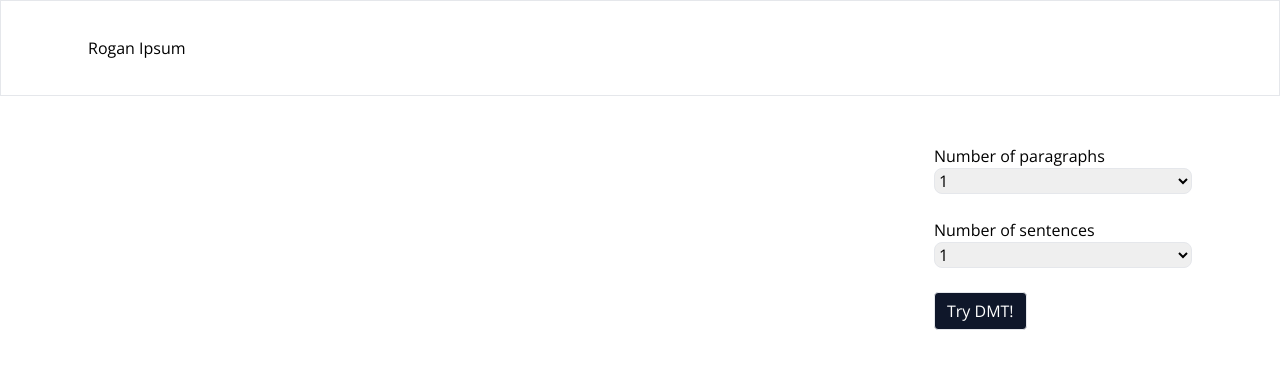
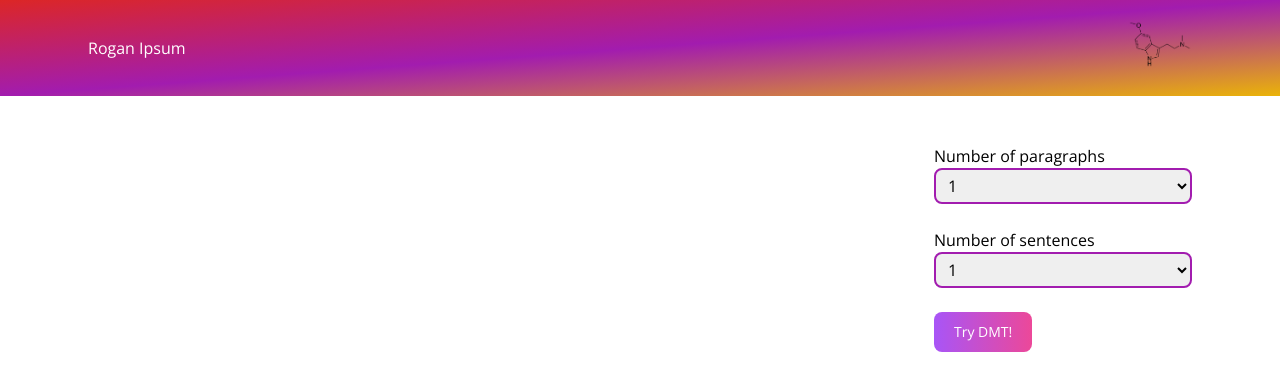
Before and after one commit to adrianrivers/rogan-ipsum, a Vue app: page / in a window 1280 px wide. Shown: the top 390 px of the page. Built offline with nearby package versions, Linux system fonts and the light colour scheme.

Commit message:
:rocket: Deploy changes

```diff
--- a/src/components/Button.vue
+++ b/src/components/Button.vue
@@ -1,6 +1,7 @@
 <template>
   <button
-    class="rounded border bg-slate-900 px-3 py-1.5 text-white hover:bg-slate-700"
+    type="button"
+    class="mr-2 mb-2 rounded-lg bg-gradient-to-r from-purple-500 to-pink-500 px-5 py-2.5 text-center text-sm font-medium text-white hover:bg-gradient-to-l focus:outline-none focus:ring-4 focus:ring-purple-200 dark:focus:ring-purple-800"
   >
     <slot></slot>
   </button>
--- a/src/components/Header.vue
+++ b/src/components/Header.vue
@@ -1,7 +1,12 @@
 <template>
-  <nav class="mb-12 h-16 w-full border md:h-24">
+  <nav
+    class="mb-12 h-16 w-full bg-gradient-to-br from-red-600 via-fuchsia-700 to-yellow-500 md:h-24"
+  >
     <div class="m-auto flex h-full max-w-6xl items-center justify-between px-6">
-      <h1>Rogan Ipsum</h1>
+      <h1 class="text-white">Rogan Ipsum</h1>
+      <div class="relative h-14 w-16">
+        <img src="@/assets/dmt.png" class="object-contain" />
+      </div>
     </div>
   </nav>
 </template>
--- a/src/components/Select.vue
+++ b/src/components/Select.vue
@@ -1,7 +1,7 @@
 <template>
   <select
     :name="name"
-    class="block w-full rounded-lg border focus:border-blue-500"
+    class="block w-full rounded-lg border-2 border-fuchsia-700 px-2 py-1 focus:border-orange-700"
     @change="handleChange"
   >
     <option value="1">1</option>
--- a/src/constants/fillers.ts
+++ b/src/constants/fillers.ts
@@ -22,4 +22,7 @@ export const FILLERS = [
   'entirely',
   'possible',
   'hunt',
+  'cancel',
+  'Ari Shaffir',
+  'gorilla fuck',
 ]
--- a/src/constants/phrases.ts
+++ b/src/constants/phrases.ts
@@ -42,7 +42,6 @@ export const PHRASES = [
   'CBD oil',
   'Onnit',
   "turmeric coffee with Lion's Mane mushroom",
-  'Ari Shaffir',
   'David Goggins',
   'Khabib mauls everyone',
   "there's this guy on instagram, that has a pet badger and a rescued coyote",
@@ -60,4 +59,9 @@ export const PHRASES = [
   "it'll fuck you up",
   'Terence McKenna',
   "Lion's mane",
+  "I don't care if you're gay, black, Chinese, straight.",
+  'When I say something stupid, I’m not thinking about what I’m going to say before I say it.',
+  "If you're like 21 years old, and you say to me, should I get vaccinated? I'll go no.",
+  'madness of crowds',
+  "They've arrested leftists for starting forest fires up there",
 ]
--- a/src/constants/words.ts
+++ b/src/constants/words.ts
@@ -19,4 +19,20 @@ export const WORDS = [
   'kick',
   'LSD',
   'mushroom',
+  'Covid',
+  'Rona',
+  'Wuhan',
+  'Alpha BRAIN',
+  'trans',
+  'shit',
+  'fuck',
+  'Trump',
+  'left',
+  'person',
+  'thought',
+  'guest',
+  'agree',
+  'humans',
+  'weed',
+  'ayahuasca',
 ]
```
Also changed, not shown: src/assets/dmt.png (added), 3 other files (tests, documents, lock files or other folders).
